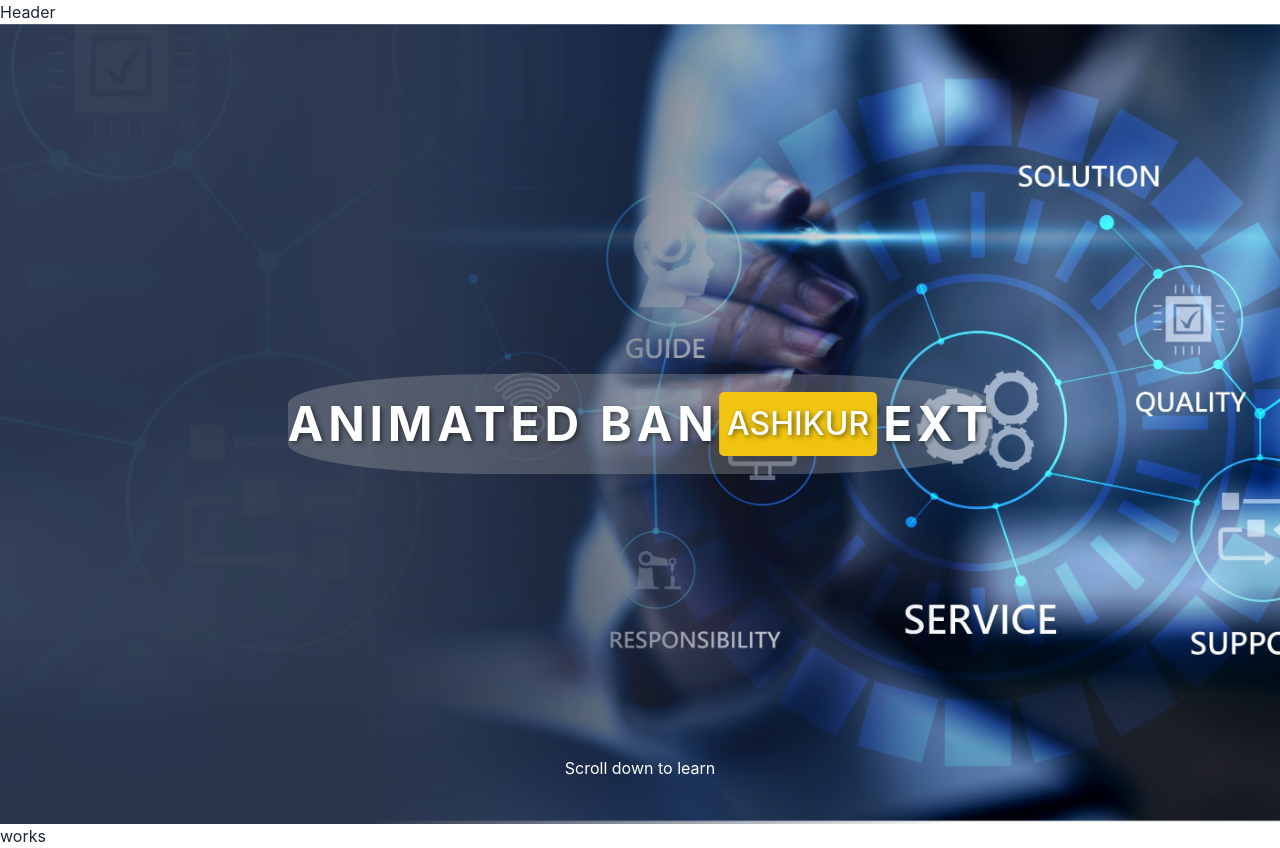
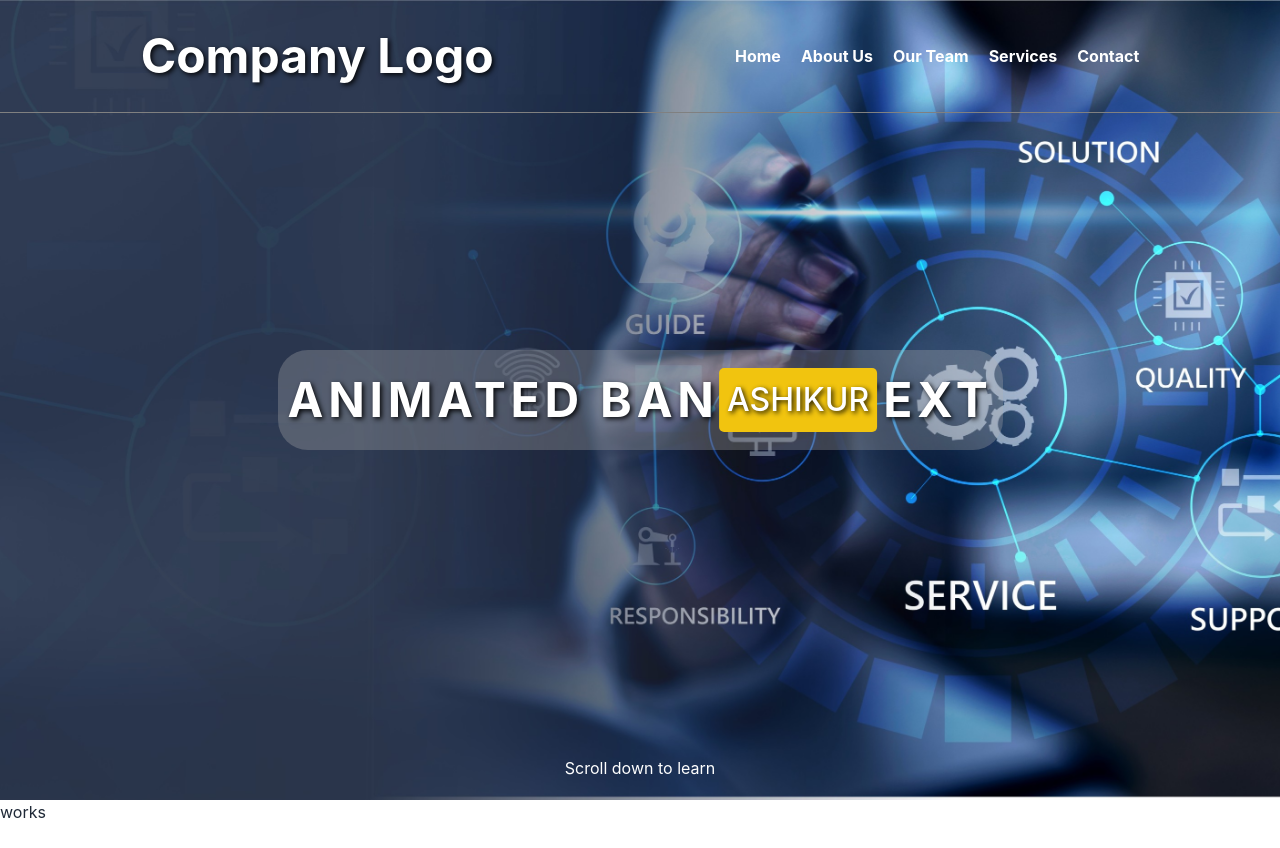
Before and after one commit to Ashikzzzz/it_solution, a React (Create React App) app: page / in a window 1280 px wide. After the commit the page ends 824 px from the top, so only its background shows below. Built offline with nearby package versions, Linux system fonts and the light colour scheme; the HTML template or start-up script is replaced by a standard one.

Commit message:
banner done

```diff
--- a/src/Components/Header/Header.js
+++ b/src/Components/Header/Header.js
@@ -1,11 +1,7 @@
 import React from "react";
 
 const Header = () => {
-  return (
-    <div>
-      <header>Header</header>
-    </div>
-  );
+  return <div></div>;
 };
 
 export default Header;
--- a/src/Components/Home/Home.css
+++ b/src/Components/Home/Home.css
@@ -8,6 +8,9 @@
     justify-content: center;
     align-items: center;
     animation: bgAnimation 20s linear infinite;
+    /* position: fixed; */
+    /* top: 0;
+    left: 0; */
   }
 
   .banner h1 {
@@ -15,11 +18,59 @@
     font-size: 3rem;
     font-weight: bold;
     text-align: center;
-    text-shadow: 2px 2px 5px rgba(0, 0, 0, 0.5);
+    text-shadow: 2px 2px 5px rgba(0, 0, 0, 0.9);
   }
 
 
+  .navbar {
+    list-style: none;
+    display: flex;
+    margin: 0;
+    padding: 0;
 
+  }
+/* Add the border bottom using a pseudo-element */
+
+
+.nav-banner{
+  position: fixed;
+  top: 0;
+  left: 0;
+  width: 100%;
+  background-color:transparent;
+  color: #fff;
+  padding: 20px;
+  display: flex;
+  justify-content: space-around;
+  align-items: center;
+  z-index: 1;
+  border-bottom: 1px solid gray;
+}
+
+/* Animate the border bottom on hover */
+.navbar li:hover::after {
+  width: 100%;
+}
+
+.navbar li {
+  margin-right: 20px;
+}
+
+.navbar li:last-child {
+  margin-right: 0;
+}
+
+.navbar li a {
+  color: white;
+  text-decoration: none;
+  font-weight: bold;
+  text-align: center;
+}
+
+.navbar li a:hover {
+  text-decoration: underline;
+  color: #f1c40f;
+}
 
   .scroll-down {
     animation: fade-in 1s 2s forwards;
@@ -68,9 +119,10 @@
     justify-content: center;
     align-items: center;
     height: 100px;
-    border-radius: 30%;
+    border-radius: 30px;
+    padding: 10px;
     background-color: rgba(180, 180, 180, 0.3);
-    /* margin-bottom: 400px; */
+
   }
 
   .banner-text {
@@ -94,6 +146,10 @@
     font-size: 2rem;
     font-weight: 500;
     letter-spacing: 0;
+  }
+
+  .banner-text span:hover{
+    background-color: rgb(106, 90, 205) ;
   }
 
   .banner-text.animate {
--- a/src/Components/Home/Home.js
+++ b/src/Components/Home/Home.js
@@ -10,7 +10,32 @@ const Home = () => {
   }, []);
 
   return (
+    <div>
       <div className="banner">
+        <nav className="nav-banner">
+          <div>
+            <h1>Company Logo</h1>
+          </div>
+          <div>
+            <ul className="navbar">
+              <li>
+                <a href="#">Home</a>
+              </li>
+              <li>
+                <a href="#">About Us</a>
+              </li>
+              <li>
+                <a href="#">Our Team</a>
+              </li>
+              <li>
+                <a href="#">Services</a>
+              </li>
+              <li>
+                <a href="#">Contact</a>
+              </li>
+            </ul>
+          </div>
+        </nav>
         {/* <img src={banner} alt="Banner Graphic" /> */}
         <div className="banner-container">
           <h1 className={`banner-text ${animate ? "animate" : ""}`}>
@@ -20,6 +45,7 @@ const Home = () => {
           <p className="scroll-down">Scroll down to learn</p>
         </div>
       </div>
+    </div>
   );
 };
 
--- a/tailwind.config.js
+++ b/tailwind.config.js
@@ -1,6 +1,6 @@
 /** @type {import('tailwindcss').Config} */
 module.exports = {
-  content: [],
+  content: ["./src/**/*.{html,js}"],
   theme: {
     extend: {},
   },
```
Lines whose indentation alone changed are shown as unchanged.
